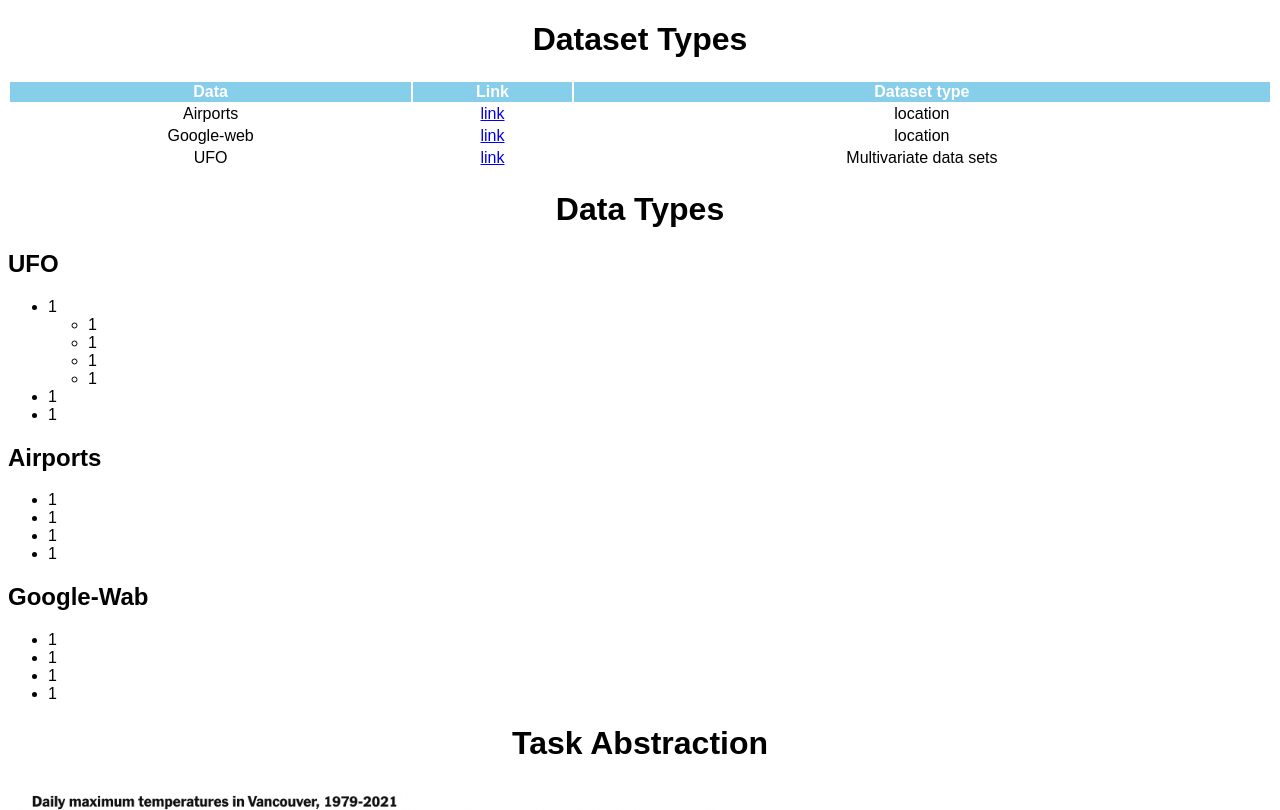
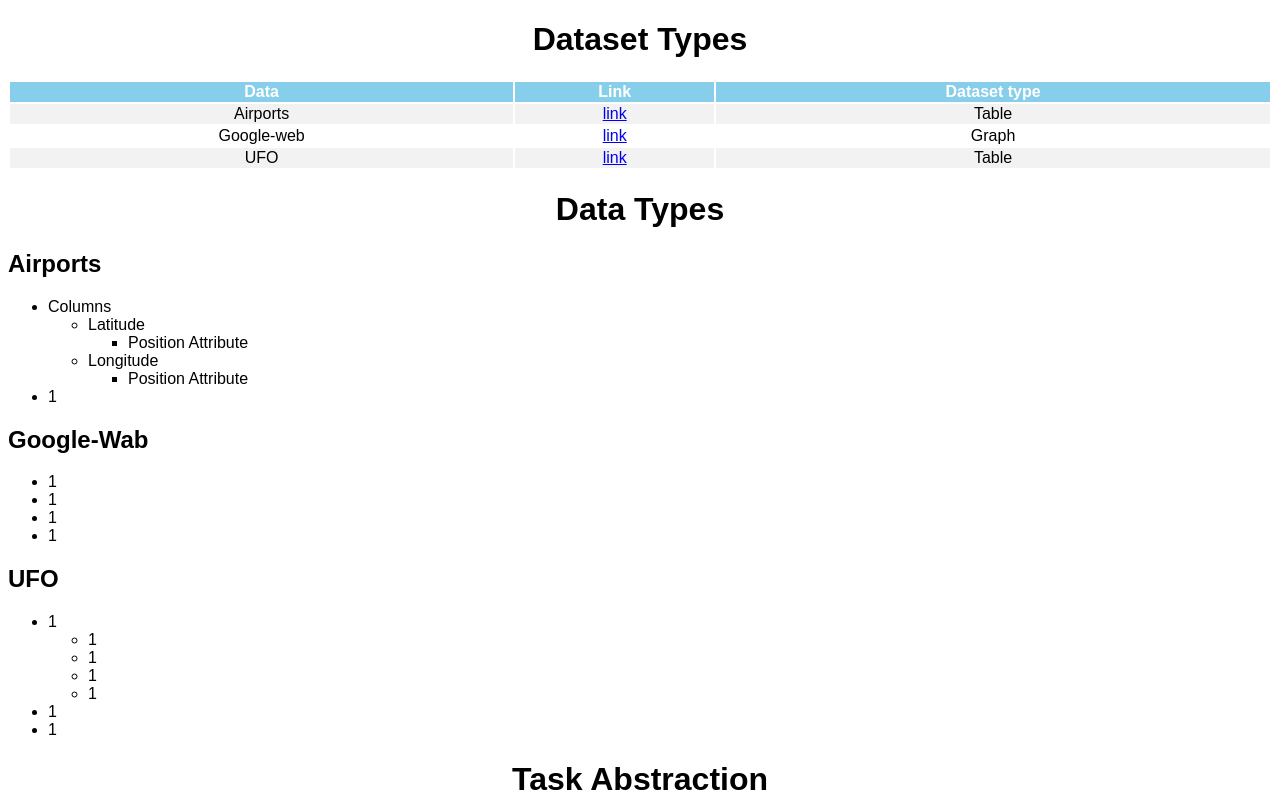
Before and after one commit to DS4200-S23-Class/hw-02-matt-cerillo, a plain HTML site: page index.html in a window 1280 px wide. Shown: the top 810 px of the page. Drawn offline with Linux system fonts and the light colour scheme.

Commit message:
Fourth Commit

```diff
--- a/index.html
+++ b/index.html
@@ -28,22 +28,47 @@
                    <tr>
                        <td>Airports</td>
                        <td><a href="data/Airports.csv" download >link</a></td>
-                       <td>location</td>
+                       <td>Table</td>
                    </tr>
                    <tr>
                        <td>Google-web</td>
                        <td><a href="data/Google-Web.txt" target="_blank">link</a></td>
-                       <td>location</td>
+                       <td>Graph</td>
                    </tr>
                    <tr>
                        <td>UFO</td>
                        <td><a href="data/UFO.csv" target="_blank">link</a></td>
-                       <td>Multivariate data sets</td>
+                       <td>Table</td>
                    </tr>
                </table>
            </div>
            <div class = "info">
                <h1> Data Types </h1>
+               <h2>Airports</h2>
+               <ul>
+                   <li>Columns</li>
+                   <ul>
+                    <li>Latitude</li>
+                    <ul>
+                        <li>Position Attribute</li>
+                    </ul>
+                   </ul>
+                   <ul>
+                    <li>Longitude</li>
+                    <ul>
+                        <li>Position Attribute</li>
+                    </ul>
+                   </ul>
+
+                   <li>1</li>
+               </ul>
+               <h2>Google-Wab</h2>
+               <ul>
+                   <li>1</li>
+                   <li>1</li>
+                   <li>1</li>
+                   <li>1</li>
+               </ul>
                <h2>UFO</h2>
                <ul>
                    <li>1</li>
@@ -53,20 +78,6 @@
                        <li>1</li>
                        <li>1</li>
                    </ul>
-                   <li>1</li>
-                   <li>1</li>
-               </ul>
-               <h2>Airports</h2>
-               <ul>
-                   <li>1</li>
-                   <li>1</li>
-                   <li>1</li>
-                   <li>1</li>
-               </ul>
-               <h2>Google-Wab</h2>
-               <ul>
-                   <li>1</li>
-                   <li>1</li>
                    <li>1</li>
                    <li>1</li>
                </ul>
--- a/style.css
+++ b/style.css
@@ -11,11 +11,14 @@ h1 {
 table {
   width: 100%;
   text-align: center;
+
 }
+tr:nth-child(even) {background-color: #f2f2f2;}
 th {
   text-align: center;
   background-color: skyblue;
   color: white;
+
 }
 
 .flexbox {
@@ -25,13 +28,8 @@ th {
   	flex-direction: row;
   	align-items: center;
 }
-
 .flexbox > div {
-
 }
-
-
-
 img{
     padding: 0;
     display: block;
```
